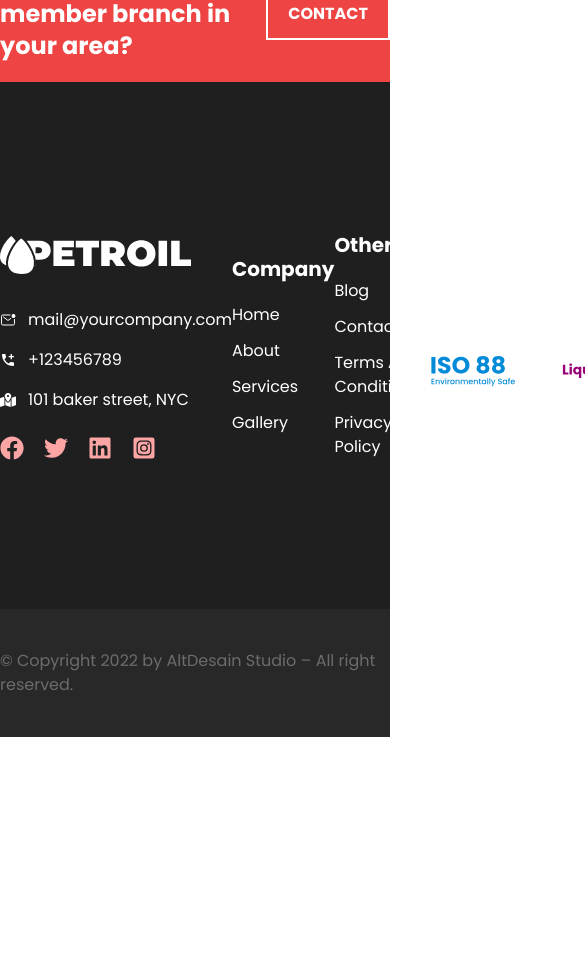
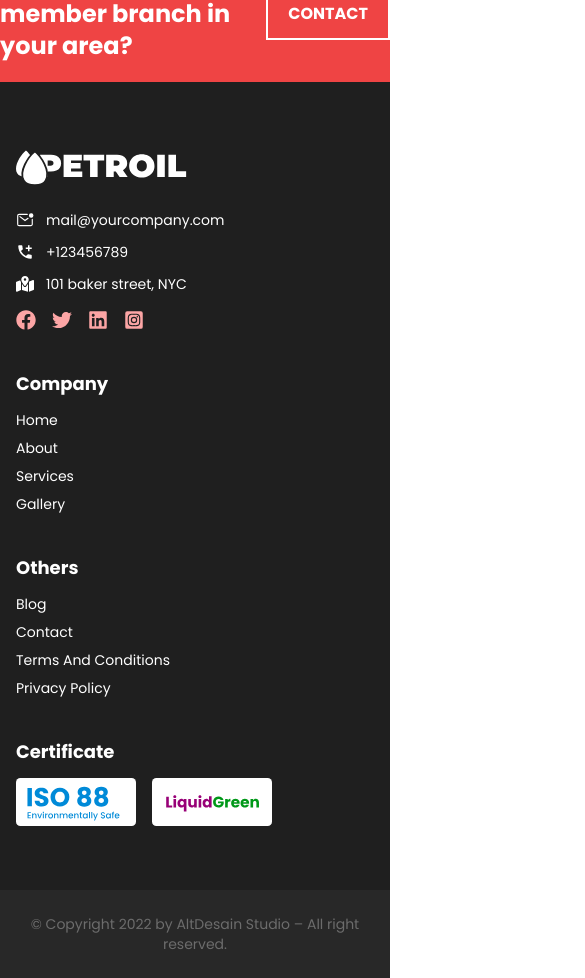
Before and after one commit to mahmudashif/Petroil, a React (Vite) app: page / in a window 390 px wide. Shown: the part 4490-5468 px from the top of the page, 585 px wide, since content can reach past the window. Before the commit the page ends 5227 px from the top, so only its background shows below. Built offline with nearby package versions, Linux system fonts and the light colour scheme.

Commit message:
responsive: footer

```diff
--- a/src/Components/Layout/Footer.jsx
+++ b/src/Components/Layout/Footer.jsx
@@ -15,66 +15,88 @@ import logo from "/public/footerLogo.svg";
 const Footer = () => {
   return (
     <div className="font-poppins">
-      <div className="bg-footerColor py-[149px]">
-        <div className="text-white max-w-max-width mx-auto flex justify-between items-center">
-          {/* ---------- footer first coloum ---------- */}
+      <div className="bg-footerColor py-16 sm:py-20 md:py-24 lg:py-[149px]">
+        <div className="text-white max-w-max-width mx-auto px-4 sm:px-6 lg:px-8">
+          <div className="grid grid-cols-1 sm:grid-cols-2 lg:grid-cols-4 gap-10 lg:gap-8">
+            {/* ---------- footer first column ---------- */}
             <div>
               <div>
-              <img src={logo} alt="" />
+                <img
+                  src={logo || "/placeholder.svg"}
+                  alt="Logo"
+                  className="h-10 w-auto"
+                />
               </div>
-            <div className="mt-8 space-y-4">
-              <p className="flex items-center gap-x-3">
-                <IoMailUnreadOutline />
+              <div className="mt-6 lg:mt-8 space-y-3 lg:space-y-4">
+                <p className="flex items-center gap-x-3 text-sm lg:text-base">
+                  <IoMailUnreadOutline className="text-lg" />
                   mail@yourcompany.com
                 </p>
-              <p className="flex items-center gap-x-3">
-                <MdAddIcCall />
+                <p className="flex items-center gap-x-3 text-sm lg:text-base">
+                  <MdAddIcCall className="text-lg" />
                   +123456789
                 </p>
-              <p className="flex items-center gap-x-3">
-                <FaMapLocationDot />
+                <p className="flex items-center gap-x-3 text-sm lg:text-base">
+                  <FaMapLocationDot className="text-lg" />
                   101 baker street, NYC
                 </p>
               </div>
-            <div className="flex mt-6 gap-x-5 text-2xl text-red-300 items-center">
-              <FaFacebook />
-              <FaTwitter />
-              <FaLinkedin />
-              <FaInstagramSquare />
+              <div className="flex mt-4 lg:mt-6 gap-x-4 lg:gap-x-5 text-xl lg:text-2xl text-red-300 items-center">
+                <FaFacebook className="cursor-pointer hover:text-red-400" />
+                <FaTwitter className="cursor-pointer hover:text-red-400" />
+                <FaLinkedin className="cursor-pointer hover:text-red-400" />
+                <FaInstagramSquare className="cursor-pointer hover:text-red-400" />
               </div>
             </div>
-          {/* ---------- footer second coloum ---------- */}
+
+            {/* ---------- footer second column ---------- */}
             <div>
-            <h6 className="font-bold text-xl">Company</h6>
-            <ul className="mt-5 space-y-3 capitalize">
-              <li>home</li>
-              <li>about</li>
-              <li>services</li>
-              <li>gallery</li>
+              <h6 className="font-bold text-lg lg:text-xl">Company</h6>
+              <ul className="mt-3 lg:mt-5 space-y-2 lg:space-y-3 capitalize text-sm lg:text-base">
+                <li className="cursor-pointer hover:text-red-300">home</li>
+                <li className="cursor-pointer hover:text-red-300">about</li>
+                <li className="cursor-pointer hover:text-red-300">services</li>
+                <li className="cursor-pointer hover:text-red-300">gallery</li>
               </ul>
             </div>
-          {/* ---------- footer third coloum ---------- */}
+
+            {/* ---------- footer third column ---------- */}
             <div>
-            <h6 className="font-bold text-xl">Others</h6>
-            <ul className="mt-5 space-y-3 capitalize">
-              <li>blog</li>
-              <li>contact</li>
-              <li>terms and conditions</li>
-              <li>privacy policy</li>
+              <h6 className="font-bold text-lg lg:text-xl">Others</h6>
+              <ul className="mt-3 lg:mt-5 space-y-2 lg:space-y-3 capitalize text-sm lg:text-base">
+                <li className="cursor-pointer hover:text-red-300">blog</li>
+                <li className="cursor-pointer hover:text-red-300">contact</li>
+                <li className="cursor-pointer hover:text-red-300">
+                  terms and conditions
+                </li>
+                <li className="cursor-pointer hover:text-red-300">
+                  privacy policy
+                </li>
               </ul>
             </div>
-          {/* ---------- footer fourth coloum ---------- */}
+
+            {/* ---------- footer fourth column ---------- */}
             <div>
-            <h6 className="font-bold text-xl">Certificate</h6>
-            <div className="flex mt-5 gap-x-5">
-              <img src={certificate1} alt="" />
-              <img src={certificate2} alt="" />
+              <h6 className="font-bold text-lg lg:text-xl">Certificate</h6>
+              <div className="flex mt-3 lg:mt-5 gap-x-4 lg:gap-x-5">
+                <img
+                  src={certificate1 || "/placeholder.svg"}
+                  alt="Certificate 1"
+                  className="h-12 w-auto"
+                />
+                <img
+                  src={certificate2 || "/placeholder.svg"}
+                  alt="Certificate 2"
+                  className="h-12 w-auto"
+                />
               </div>
             </div>
           </div>
         </div>
-      <div className="bg-[#282828] py-10">
-        <p className="max-w-max-width mx-auto text-[#6C6C6C]">
+      </div>
+
+      <div className="bg-[#282828] py-6 lg:py-10 px-4 sm:px-6 lg:px-8 text-center lg:text-left">
+        <p className="max-w-max-width mx-auto text-[#6C6C6C] text-sm lg:text-base">
           © Copyright 2022 by AltDesain Studio – All right reserved.
         </p>
       </div>
```
Lines whose indentation alone changed are shown as unchanged.
